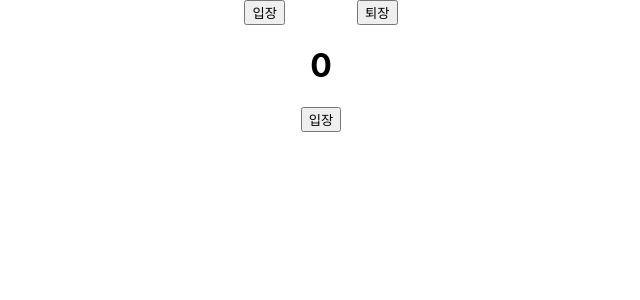
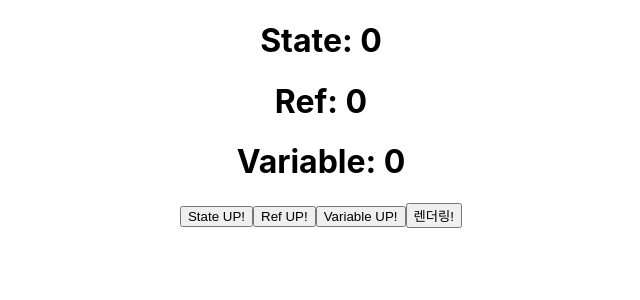
Before and after one commit to xenosign/my-first-react, a React (Create React App) app: page / in a window 1280 px wide. Shown: the top 300 px of the page, without its empty margins (319-959 px from the left). Built offline with nearby package versions, Linux system fonts and the light colour scheme.

Commit message:
20221210 수업 준비

```diff
--- a/src/App.css
+++ b/src/App.css
@@ -5,6 +5,10 @@
 .App-logo {
   height: 40vmin;
   pointer-events: none;
+}
+
+.orange {
+  background-color: orange;
 }
 
 @media (prefers-reduced-motion: no-preference) {
--- a/src/App.js
+++ b/src/App.js
@@ -1,6 +1,10 @@
+import { useState } from "react";
 import "./App.css";
 import BtnToNaver from "./components/BtnToNaver";
+import ChangeObj from "./components/ChangeObj";
 import ClassState from "./components/ClassState";
+import Comparing from "./components/Comparing";
+import Counter from "./components/Counter";
 import FuntionalState from "./components/FuntionalState";
 import ImgComponent from "./components/ImgComponent";
 import MainHeader from "./components/MainHeader";
@@ -8,8 +12,7 @@ import MainHeader from "./components/MainHeader";
 function App() {
   return (
     <div className="App">
-      <ClassState />
-      <FuntionalState />
+      <Comparing />
     </div>
   );
 }
--- /dev/null
+++ b/src/components/ChangeObj.js
@@ -0,0 +1,24 @@
+import React, { useState } from "react";
+
+export default function ChangeObj(props) {
+  const [index, changeIndex] = useState(0);
+
+  let obj = props.objArr[index];
+
+  const changeProfile = () => {
+    if (index === props.objArr.length - 1) {
+      changeIndex(0);
+    } else {
+      changeIndex(index + 1);
+    }
+    obj = props.objArr[index];
+  };
+  return (
+    <div>
+      <h1>이름 : {obj.name}</h1>
+      <h1>나이 : {obj.age}</h1>
+      <h1>별명 : {obj.nickName}</h1>
+      <button onClick={changeProfile}>프로필 변경하기</button>
+    </div>
+  );
+}
--- a/src/components/ClassState.js
+++ b/src/components/ClassState.js
@@ -2,7 +2,7 @@ import React, { Component } from "react";
 class ClassState extends Component {
   // 현재 버전
   state = {
-    message: 0,
+    message: "State 초기 값",
   };
   render() {
     const { message } = this.state;
--- /dev/null
+++ b/src/components/Comparing.js
@@ -0,0 +1,37 @@
+import { useRef, useState } from "react";
+
+const Comparing = () => {
+  const [countState, setState] = useState(0);
+  const [render, setRender] = useState(0);
+  const countRef = useRef(0);
+  let countVar = 0;
+  const countUpState = () => {
+    setState(countState + 1);
+    console.log("State: ", countState);
+  };
+  const countUpRef = () => {
+    countRef.current = countRef.current + 1;
+    console.log("Ref: ", countRef.current);
+  };
+  const countUpVar = () => {
+    countVar = countVar + 1;
+    console.log("Variable: ", countVar);
+  };
+  const reRender = () => {
+    setRender(render + 1);
+  };
+
+  return (
+    <div>
+      <h1>State: {countState}</h1>
+      <h1>Ref: {countRef.current}</h1>
+      <h1>Variable: {countVar}</h1>
+      <button onClick={countUpState}>State UP!</button>
+      <button onClick={countUpRef}>Ref UP!</button>
+      <button onClick={countUpVar}>Variable UP!</button>
+      <button onClick={reRender}>렌더링!</button>
+    </div>
+  );
+};
+
+export default Comparing;
--- /dev/null
+++ b/src/components/Counter.js
@@ -0,0 +1,26 @@
+import React, { useState } from "react";
+
+export default function Counter() {
+  let [state, setState] = useState(0);
+
+  return (
+    <div className="App">
+      {state}
+      <br />
+      <button
+        onClick={() => {
+          setState((state += 1));
+        }}
+      >
+        +1
+      </button>
+      <button
+        onClick={() => {
+          setState((state -= 1));
+        }}
+      >
+        -1
+      </button>
+    </div>
+  );
+}
```
